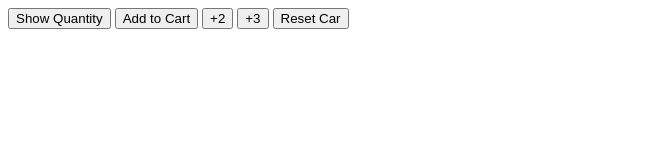
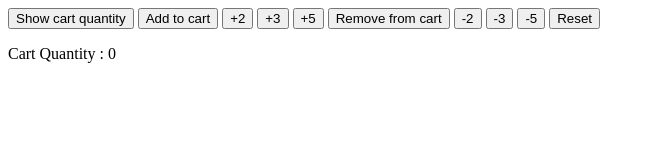
Before and after one commit to thakurbhupesh785/cart-quantity-updater-trial-version, a plain HTML site: page index.html in a window 1280 px wide. Shown: the whole page, without its empty margins (0-655 px from the left). Drawn offline with Linux system fonts and the light colour scheme.

Commit message:
Update index.html

```diff
--- a/index.html
+++ b/index.html
@@ -1,36 +1,82 @@
 <!DOCTYPE html>
-<html>
+<html lang="en">
 <head>
-    <title>lesson 5 (variable)</title>
+  <meta charset="UTF-8">
+  <meta name="viewport" content="width=device-width, initial-scale=1.0">
+  <title>09 cart quantity</title>
 </head>
 <body>
-    <button onclick="
-      console.log(`cart quantity: ${cartQuantity}`);
-      ">Show Quantity </button>
 
   <button onclick="
-    cartQuantity+=1;
-    console.log(`cart quantity: ${cartQuantity}`);
-    ">Add to Cart</button>
+   displayQuantity();
+    ">Show cart quantity</button>
 
   <button onclick="
-    cartQuantity+=2;
-    console.log(`cart quantity: ${cartQuantity}`);
+  updateCartQuantity(1);
+  ">Add to cart</button>
+
+  <button onclick="
+   updateCartQuantity(2);
   ">+2</button>
 
   <button onclick="
-    cartQuantity+=3;
-    console.log(`cart quantity: ${cartQuantity}`);
+   updateCartQuantity(3);
   ">+3</button>
 
 <button onclick="
-    cartQuantity=0;
-    console.log('cart was reset');
-    console.log(`cart quantity: ${cartQuantity}`);
-    ">Reset Car</button>
+updateCartQuantity(5);
+">+5</button>
+
+  <button onclick="
+    updateCartQuantity(-1);
+  ">Remove from cart</button>
+
+    <button onclick="
+    updateCartQuantity(-2);
+    ">-2</button>
+
+    <button onclick="
+        updateCartQuantity(-3);
+      ">-3</button>
+
+    <button onclick="
+    updateCartQuantity(-5);
+    ">-5</button>
+
+  <button onclick="
+  cartQuantity = 0;
+  // Display the cart quantity after updating.
+  displayQuantity();
+  ">Reset</button>
+
+  <p class="js-message"></p>
 
   <script>
-      let cartQuantity=0;
+
+    let cartQuantity = 0;
+
+     // Display the cart quantity when the page loads.
+    displayQuantity();
+
+
+    function updateCartQuantity (value) {
+      if (cartQuantity + value > 10) {
+        alert('Cart is full,make some space.');
+        return;
+      }
+
+      if (cartQuantity + value <0) {
+        alert('Not enough items in the cart.');
+        return;
+      }
+
+        cartQuantity+= value;
+        displayQuantity();
+      }
+
+      function displayQuantity () {
+      document.querySelector('.js-message').innerHTML = `Cart Quantity : ${cartQuantity}`
+      }
   </script>
 </body>
 </html>
```
Lines whose indentation alone changed are shown as unchanged.
